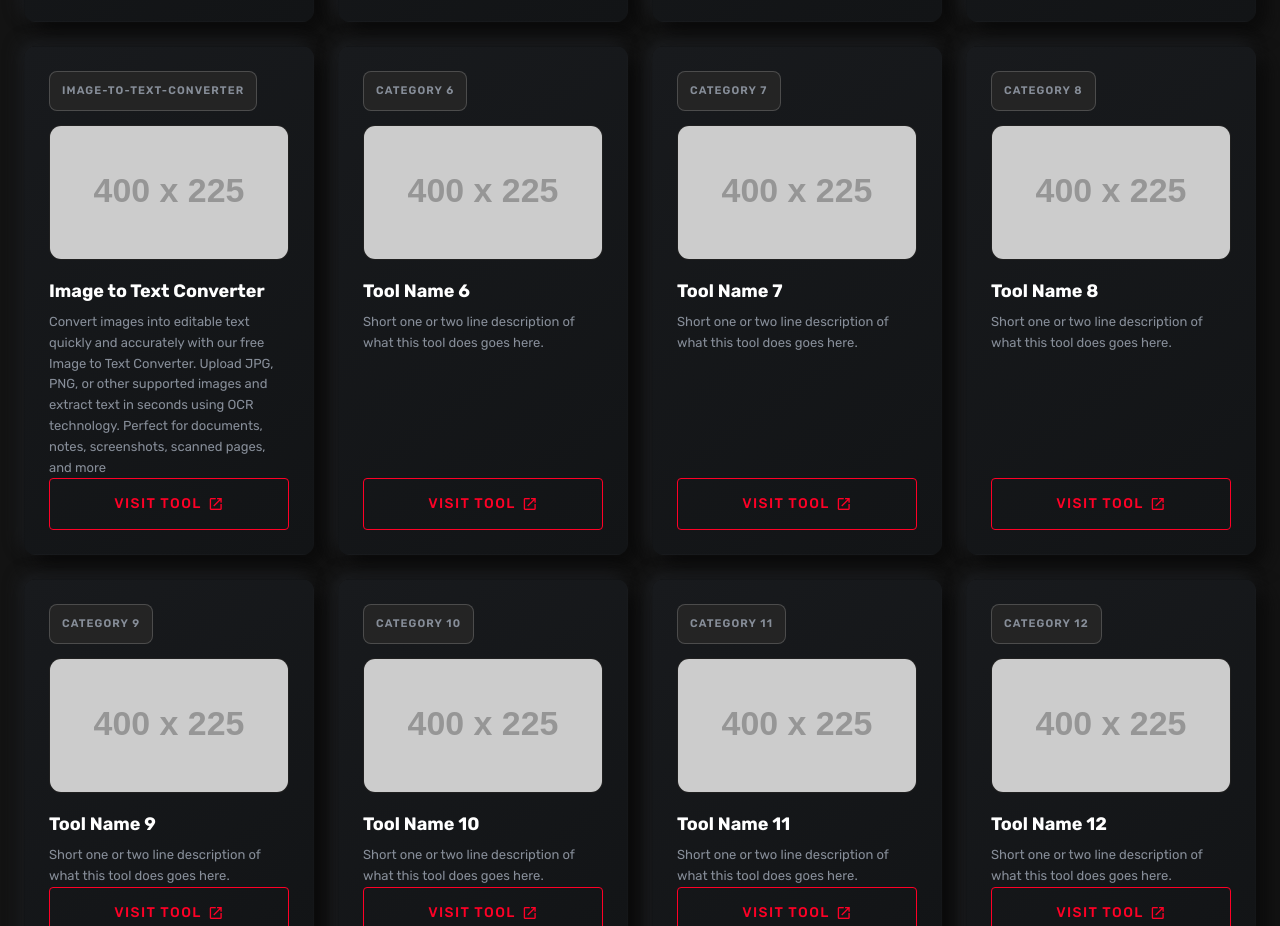
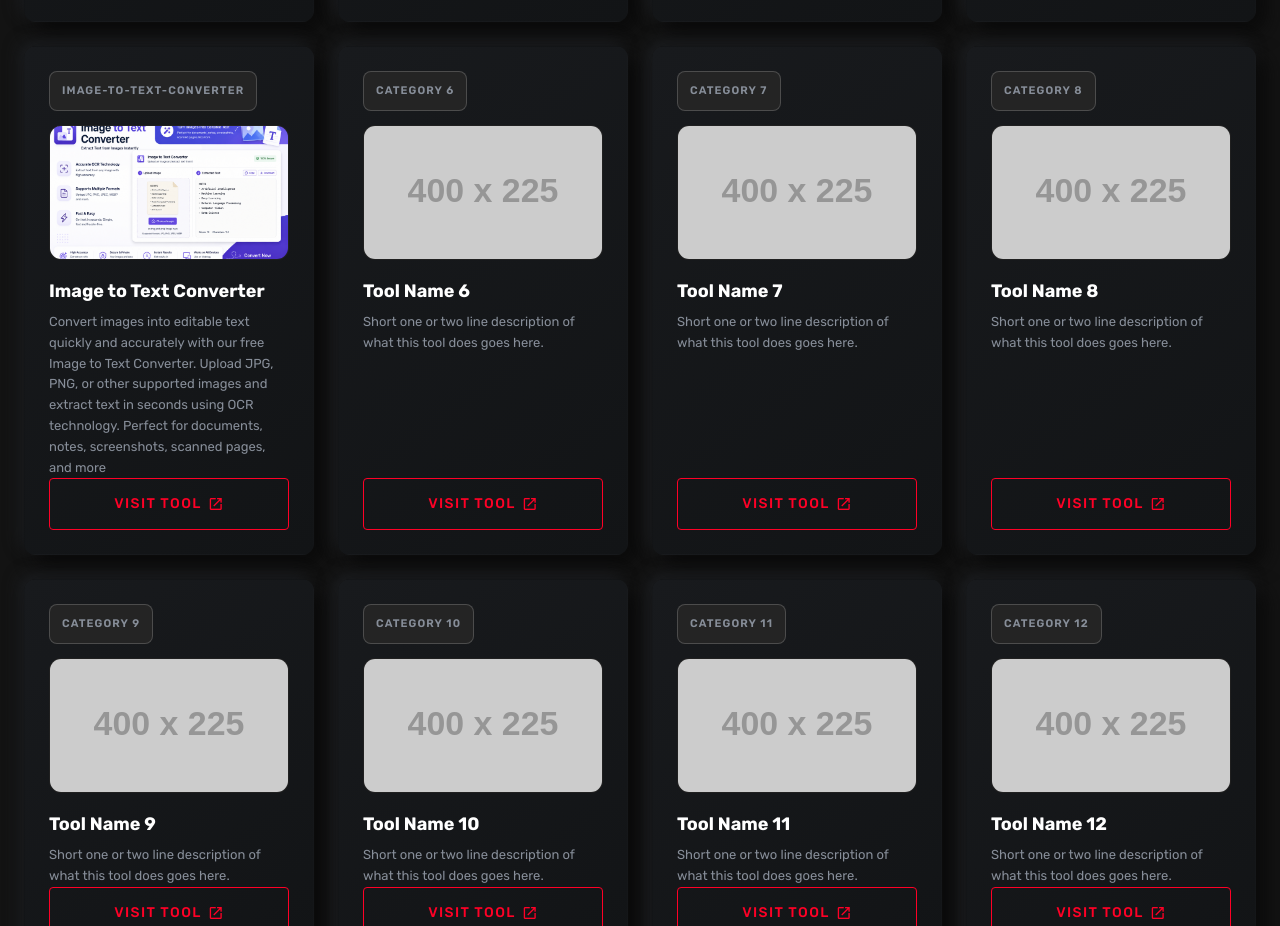
Before and after one commit to mahfuzbdasia/portfolio, a website: page tools.html in a window 1280 px wide. Shown: the part 963-1889 px from the top of the page. Drawn offline with nearby package versions, Linux system fonts and the light colour scheme; placeholder pictures from the web are drawn by us.

Commit message:
Initial commit

```diff
--- a/tools.html
+++ b/tools.html
@@ -314,7 +314,7 @@
                             <span class="chip">Image-to-Text-Converter</span>
                         </div>
                         <div class="tool-image">
-                            <img src="https://placehold.co/400x225/1a1a1a/ff0026?text=Tool+5+Image" alt="Tool Name 5 screenshot" loading="lazy" width="400" height="225"/>
+                            <img src="https://raw.githubusercontent.com/mahfuzbdasia/portfolio/refs/heads/main/tools-image/Image-to-Text-Converter.png" alt="Tool Name 5 screenshot" loading="lazy" width="400" height="225"/>
                         </div>
                         <h3 class="text-secondary" style="font-size:18px;font-weight:700;margin:14px 0 8px;">Image to Text Converter</h3>
                         <p class="text-muted" style="font-size:13px;line-height:1.6;min-height:42px;">Convert images into editable text quickly and accurately with our free Image to Text Converter. Upload JPG, PNG, or other supported images and extract text in seconds using OCR technology. Perfect for documents, notes, screenshots, scanned pages, and more</p>
```
